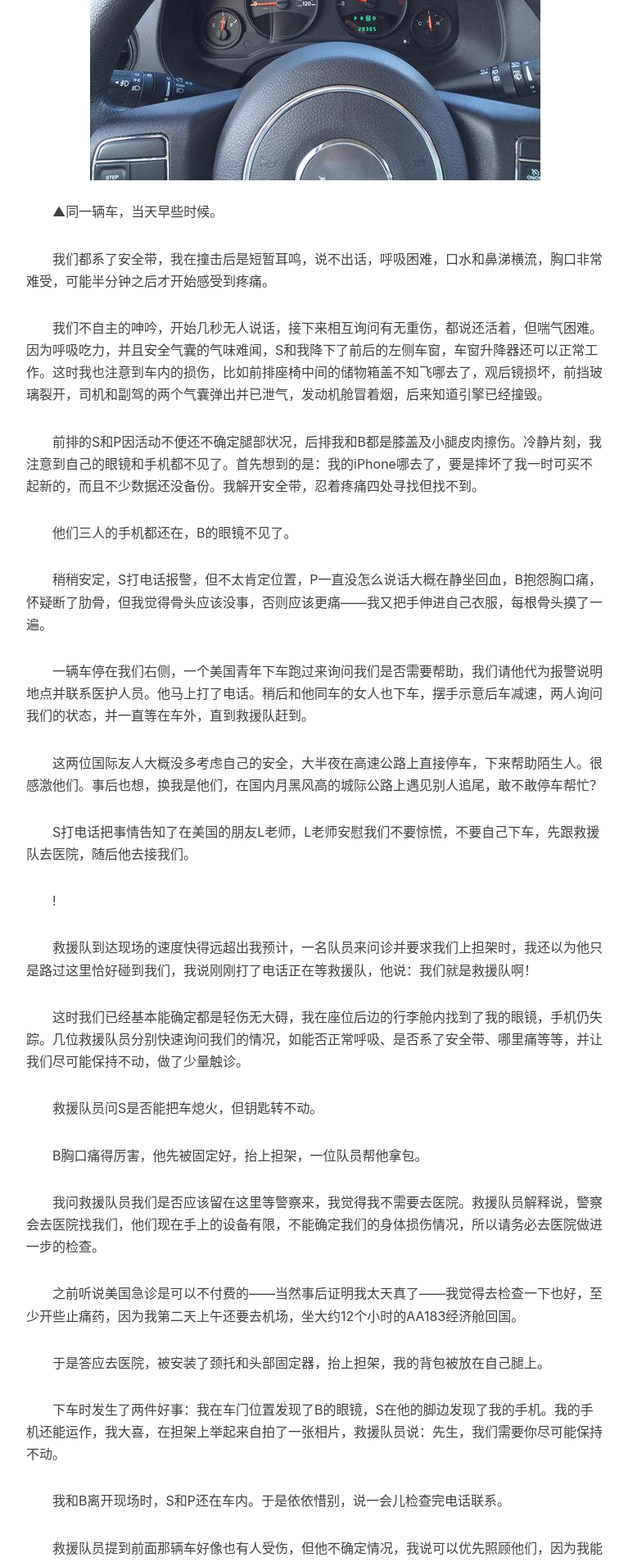
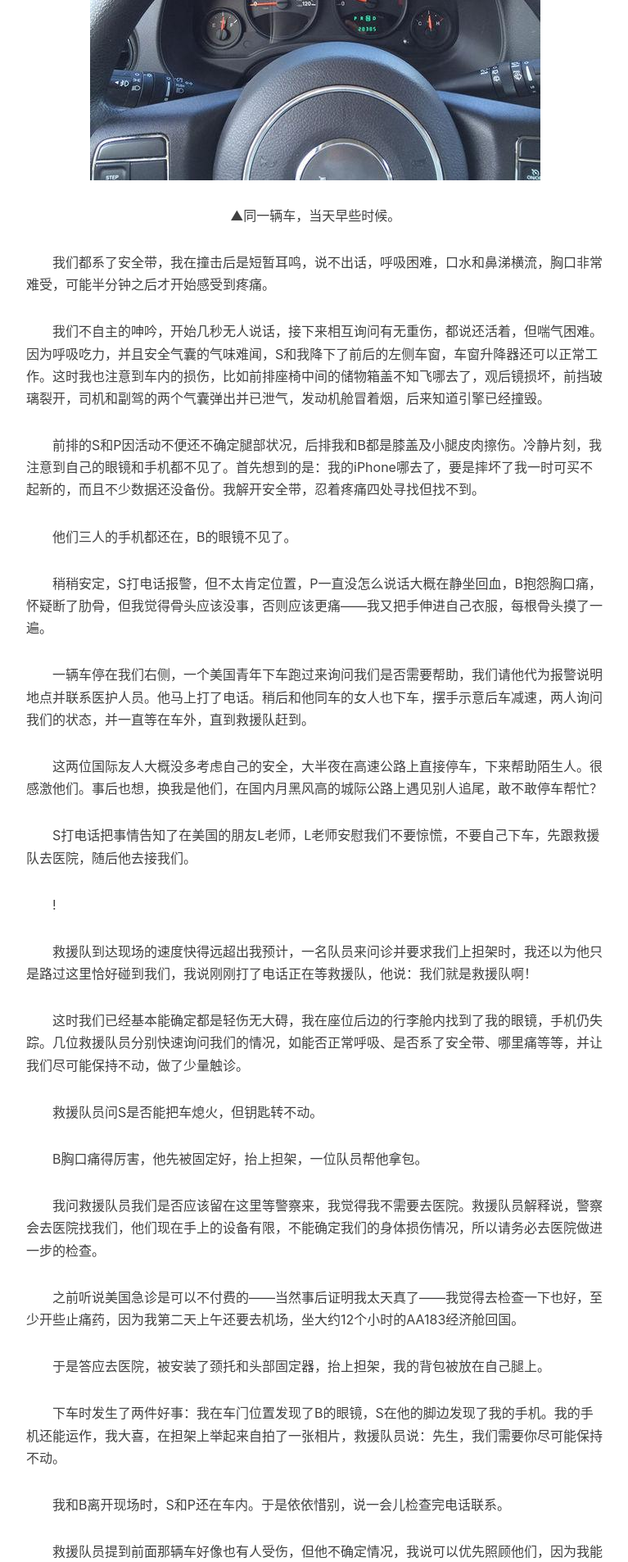
Before and after one commit to zizouqi/zizouqi.github.io, a Jekyll site: the page built from _posts/2013-01-01-crash.md, in a window 1280 px wide. Shown: the part 1070-2976 px from the top of the page at 82% size, without its empty margins (233-1000 px from the left). Built offline with Jekyll 4.4.1, drawn with Linux system fonts in a browser that asks for light colours; nearby versions of some CDN libraries; comment, search, counter and statistics services are not loaded.

```diff
--- a/_posts/2013-01-01-crash.md
+++ b/_posts/2013-01-01-crash.md
@@ -24,7 +24,7 @@ tags:
 　　撞击前已知道要坏事，因为S说了一句卧槽或哎呀之类的提示语，我感觉到短暂的刹车，接下来就是剧烈的冲击。
 
 ![](/img/in-post/post-crash/1.jpg)
-　　▲同一辆车，当天早些时候。
+<center>▲同一辆车，当天早些时候。</center>
 
 　　我们都系了安全带，我在撞击后是短暂耳鸣，说不出话，呼吸困难，口水和鼻涕横流，胸口非常难受，可能半分钟之后才开始感受到疼痛。
 
@@ -77,7 +77,7 @@ tags:
 　　救护车开得非常稳，不知道车速，我很快被送到位于橙市的加州大学尔湾医疗中心（UC Irvine Health）。后来知道B也在这里，S和P被送到了另一家医院。
 
 ![](/img/in-post/post-crash/2.jpg)
-　　▲红圈处是追尾地点，A处是UC Irvine Health。
+<center>▲红圈处是追尾地点，A处是UC Irvine Health。</center>
 
 　　!
 
```
